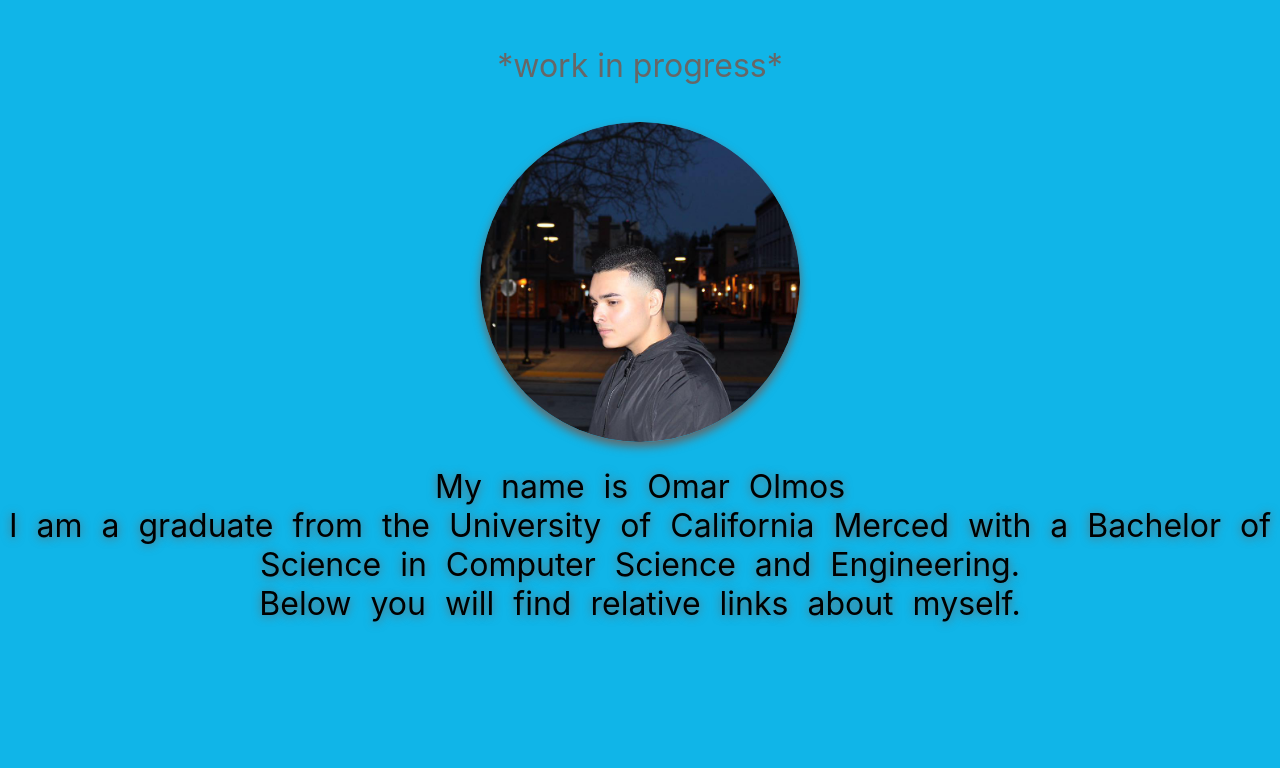
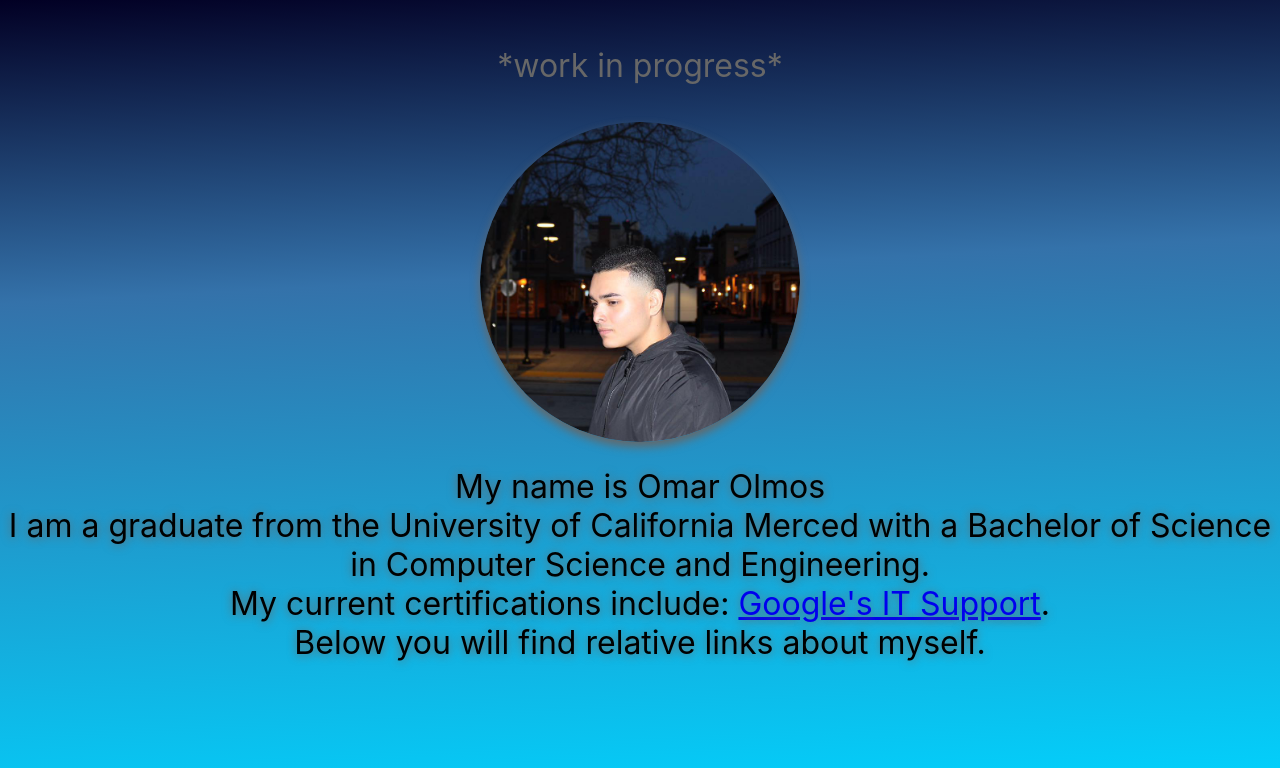
Before and after one commit to oolmos98/MyPortfolioPage, a React (Create React App) app: page / in a window 1280 px wide. Shown: the top 768 px of the page. Built offline with nearby package versions, Linux system fonts and the light colour scheme.

Commit message:
added loop for certs

```diff
--- a/package.json
+++ b/package.json
@@ -1,6 +1,6 @@
 {
   "homepage": "https://oolmos98.github.io/MyPortfolioPage/",
-  "name": "portfolio2",
+  "name": "myportfolio",
   "version": "0.1.0",
   "private": true,
   "dependencies": {
@@ -9,7 +9,8 @@
     "@testing-library/user-event": "^13.5.0",
     "react": "^17.0.2",
     "react-dom": "^17.0.2",
-    "react-scripts": "5.0.0",
+    "react-router-dom": "^6.2.1",
+    "react-scripts": "^5.0.0",
     "web-vitals": "^2.1.4"
   },
   "scripts": {
--- a/src/App.js
+++ b/src/App.js
@@ -1,11 +1,12 @@
-import React from "react"
-import Portfolio from "./Portfolio"
-function App() {
+import Portfolio from "./Portfolio";
+import whoami from "./me";
+
+const App = () => {
   return (
     <>
-      <Portfolio />
+      <Portfolio me={whoami} />
     </>
-  )
-}
+  );
+};
 
-export default App
+export default App;
--- a/src/Portfolio.css
+++ b/src/Portfolio.css
@@ -2,7 +2,6 @@ body {
   text-align: center;
   padding-top: 25px;
   padding-bottom: 25px;
-  background-color: #10b5e8;
 }
 h1 {
   font-weight: 400;
@@ -11,7 +10,7 @@ h1 {
   color: #676767;
 }
 #intro {
-  word-spacing: 10px;
+  word-spacing: px;
   text-shadow: 0px 0.5px 10px #676767;
   padding-top: 15px;
 }
@@ -23,7 +22,7 @@ h1 {
 }
 
 link {
-  color: #61dafb;
+  color: #1123c5;
 }
 
 @keyframes logo-spin {
--- a/src/Portfolio.js
+++ b/src/Portfolio.js
@@ -1,9 +1,30 @@
-import React from "react";
-import me from "./me";
 import "./Portfolio.css";
+//import { Link } from "react-router-dom";
 import logo from "./assets/img/portfolioSelfie.png";
 
-export default function Portfolio() {
+const certsLoop = (certs) => {
+  let links = [];
+  for (let i = 0; i < certs.length; i++) {
+    const name = certs[i].name;
+    const link = certs[i].link;
+    console.log(certs[i]);
+    links.push(
+      <a
+        id="link"
+        key={i + 1}
+        href={link}
+        target="_blank"
+        rel="noreferrer noopener"
+      >
+        {name}
+      </a>
+    );
+    i === certs.length - 1 ? links.push(".") : links.push(", ");
+  }
+  return links;
+};
+
+const Portfolio = (props) => {
   return (
     <>
       <h1 id="comment">*work in progress*</h1>
@@ -11,13 +32,17 @@ export default function Portfolio() {
       <div id="intro">
         <img id="logo" src={logo} alt="This is my selfie" />
         <h1>
-          My name is {me.firstName + " " + me.lastName} <br />I am a graduate
-          from the {me.school} with a {me.degree} in {me.study}.
+          My name is {props.me.firstName + " " + props.me.lastName} <br />I am a
+          graduate from the {props.me.school} with a {props.me.degree} in{" "}
+          {props.me.study}.
+          <br />
+          My current certifications include: {certsLoop(props.me.certificates)}
           <br />
           Below you will find relative links about myself.
         </h1>
+        {console.log(props.me)}
       </div>
     </>
   );
-}
-console.log(me);
+};
+export default Portfolio;
--- a/src/index.css
+++ b/src/index.css
@@ -1,13 +1,26 @@
 body {
   margin: 0;
-  font-family: -apple-system, BlinkMacSystemFont, 'Segoe UI', 'Roboto', 'Oxygen',
-    'Ubuntu', 'Cantarell', 'Fira Sans', 'Droid Sans', 'Helvetica Neue',
+  font-family: -apple-system, BlinkMacSystemFont, "Segoe UI", "Roboto", "Oxygen",
+    "Ubuntu", "Cantarell", "Fira Sans", "Droid Sans", "Helvetica Neue",
     sans-serif;
   -webkit-font-smoothing: antialiased;
   -moz-osx-font-smoothing: grayscale;
 }
-
+html {
+  background: rgb(2, 0, 36);
+  background: linear-gradient(
+      177deg,
+      rgba(2, 0, 36, 1) 0%,
+      rgba(52, 114, 170, 1) 35%,
+      rgba(0, 212, 255, 1) 100%
+    )
+    no-repeat center center fixed;
+  -webkit-background-size: cover;
+  -moz-background-size: cover;
+  -o-background-size: cover;
+  background-size: cover;
+}
 code {
-  font-family: source-code-pro, Menlo, Monaco, Consolas, 'Courier New',
+  font-family: source-code-pro, Menlo, Monaco, Consolas, "Courier New",
     monospace;
 }
--- a/src/me.js
+++ b/src/me.js
@@ -1,10 +1,15 @@
-const me = {
+const whoami = {
   firstName: "Omar",
   lastName: "Olmos",
   title: "Software Developer",
   school: "University of California Merced",
   study: "Computer Science and Engineering",
   degree: "Bachelor of Science",
-  certificates: ["Google's IT Support"],
+  certificates: [
+    {
+      name: "Google's IT Support",
+      link: "https://www.credly.com/badges/d869a5b7-10cd-4ce2-ad1f-542364ba7d9c?source=linked_in_profile",
+    },
+  ],
 };
-export default me;
+export default whoami;
```
Also changed, not shown: src/index.js (+5 -5 lines), 1 other file (tests, documents, lock files or other folders).
